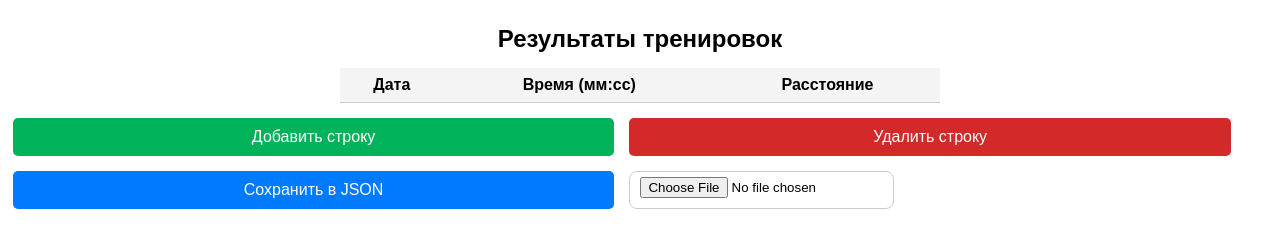
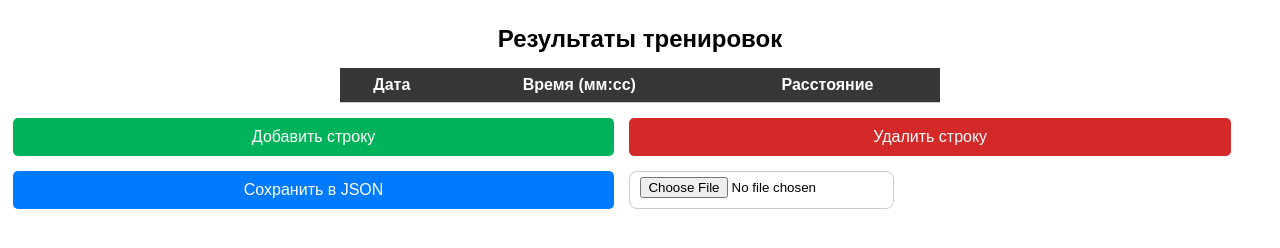
Before and after one commit to dzmitrysopat/running, a plain HTML site: page index.html in a window 1280 px wide. Drawn offline with Linux system fonts and the light colour scheme.

Commit message:
fix some styles

```diff
--- a/style.css
+++ b/style.css
@@ -38,10 +38,23 @@ thead{
     border-bottom: 1px solid #ccc;
 }
 
+th{
+    color: #fff;
+    background-color: #373737 !important;
+}
+
 th, td {
     /* border: 1px solid #ccc; */
     padding: 8px 5px;
     text-align: center;
+    }
+
+    /* tr{
+        border-bottom: 1px solid #ccc;
+    } */
+
+    tr:last-child{
+        border-bottom: none;
     }
 
 th {
@@ -49,7 +62,7 @@ th {
     }
 
 tr:nth-child(even){
-    background: #eff6ff;
+    background: #f5f5f5;
 }
 
 /* td:nth-child(2){
```
